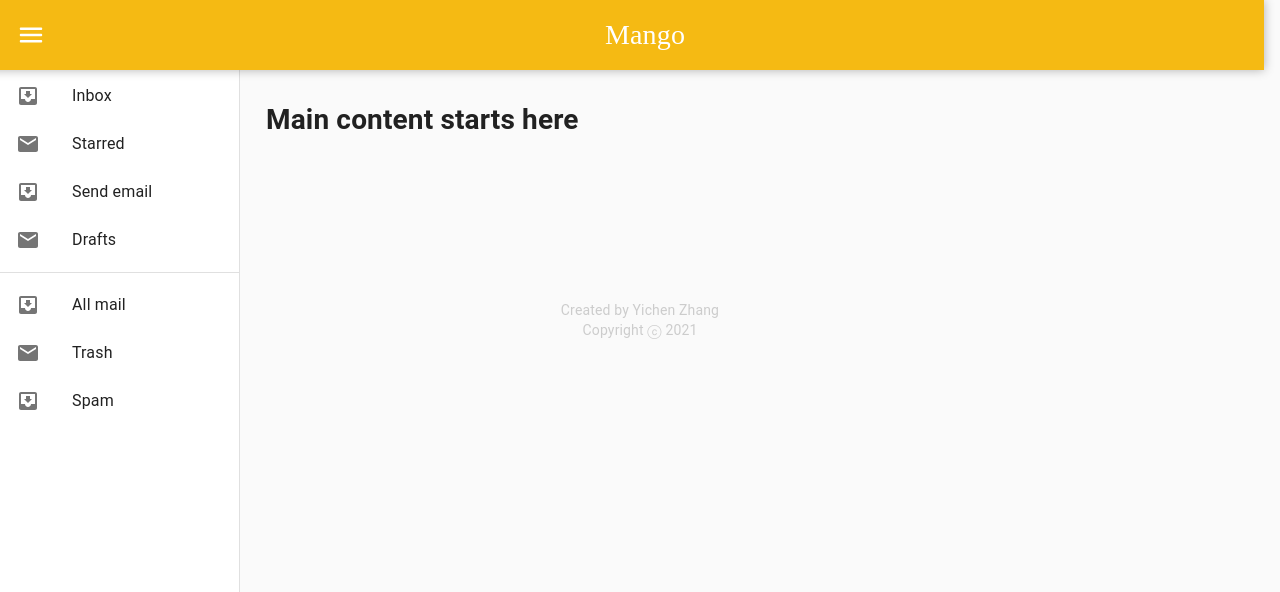
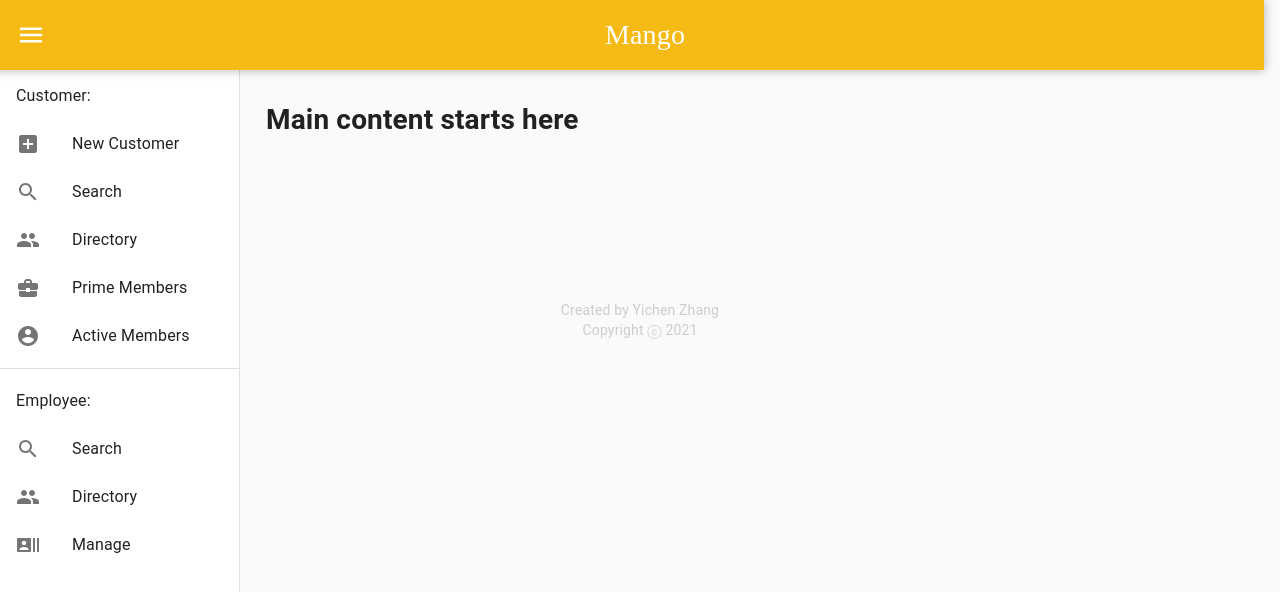
Before and after one commit to ethanyichen/Mango--FrontEnd, a React (Create React App) app: page / in a window 1280 px wide. Both pictures are taken after a click on the button 31 px from the left and 35 px from the top of the page. Shown: the top 592 px of the page. Built offline with nearby package versions, Linux system fonts and the light colour scheme; a web font is replaced by a local one.

Commit message:
Updated Menu Icons

```diff
--- a/src/components/Menu.js
+++ b/src/components/Menu.js
@@ -10,6 +10,13 @@ import ListItemIcon from '@material-ui/core/ListItemIcon';
 import ListItemText from '@material-ui/core/ListItemText';
 import InboxIcon from '@material-ui/icons/MoveToInbox';
 import MailIcon from '@material-ui/icons/Mail';
+import SearchIcon from '@material-ui/icons/Search';
+import AddBoxIcon from '@material-ui/icons/AddBox';
+import PeopleIcon from '@material-ui/icons/People';
+import BusinessCenterIcon from '@material-ui/icons/BusinessCenter';
+import AccountCircleIcon from '@material-ui/icons/AccountCircle';
+import GroupIcon from '@material-ui/icons/Group';
+import RecentActorsIcon from '@material-ui/icons/RecentActors';
 
 const drawerWidth = 240;
 
@@ -31,7 +38,8 @@ const useStyles = makeStyles((theme) => ({
 
 function Menu() {
     const classes = useStyles();
-
+    const customerIcons = [<AddBoxIcon/>, <SearchIcon/>, <PeopleIcon/>, <BusinessCenterIcon/>, <AccountCircleIcon/>];
+    const employeeIcons = [<SearchIcon/>, <PeopleIcon/>, <RecentActorsIcon/>];
     return (
         <div>
             <CssBaseline />
@@ -45,18 +53,21 @@ function Menu() {
                 <Toolbar />
                 <div className={classes.drawerContainer}>
                     <List>
-                        {['Inbox', 'Starred', 'Send email', 'Drafts'].map((text, index) => (
+                        <ListItem>  <ListItemText primary= "Customer:" /> </ListItem>
+                        {['New Customer', 'Search', 'Directory', 'Prime Members', 'Active Members']
+                            .map((text, index) => (
                             <ListItem button key={text}>
-                                <ListItemIcon>{index % 2 === 0 ? <InboxIcon /> : <MailIcon />}</ListItemIcon>
+                                <ListItemIcon>{customerIcons[index]}</ListItemIcon>
                                 <ListItemText primary={text} />
                             </ListItem>
                         ))}
                     </List>
                     <Divider />
                     <List>
-                        {['All mail', 'Trash', 'Spam'].map((text, index) => (
+                        <ListItem>  <ListItemText primary= "Employee:" /> </ListItem>
+                        {['Search', 'Directory', 'Manage'].map((text, index) => (
                             <ListItem button key={text}>
-                                <ListItemIcon>{index % 2 === 0 ? <InboxIcon /> : <MailIcon />}</ListItemIcon>
+                                <ListItemIcon>{employeeIcons[index]}</ListItemIcon>
                                 <ListItemText primary={text} />
                             </ListItem>
                         ))}
```
